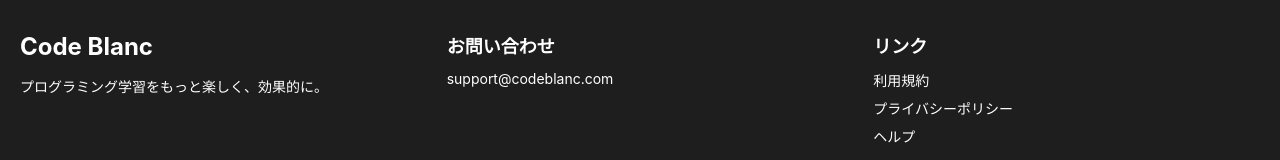
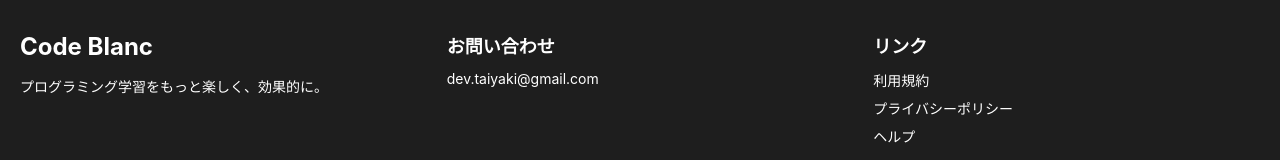
Before and after one commit to TeamCustardTaiyaki/CodeBlancFrontend, a React (Vite) app: page / in a window 1280 px wide. Shown: the part 658-818 px from the top of the page. Built offline with nearby package versions, Linux system fonts and the light colour scheme.

Commit message:
メールアドレス変更

```diff
--- a/src/components/layout/Footer/index.tsx
+++ b/src/components/layout/Footer/index.tsx
@@ -19,7 +19,7 @@
         <div className="footer-section">
           <h4>お問い合わせ</h4>
           <ul>
-            <li>support@codeblanc.com</li>
+            <li>dev.taiyaki@gmail.com</li>
           </ul>
         </div>
 
```
